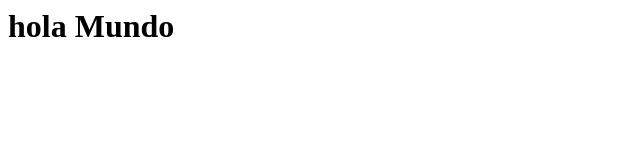
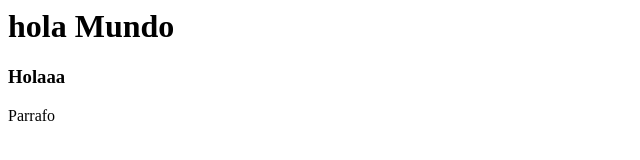
Before and after one commit to BKaaron96/CrimsonMoonProyect, a plain HTML site: page Prueba.html in a window 1280 px wide. Shown: the whole page, without its empty margins (0-640 px from the left). Drawn offline with Linux system fonts and the light colour scheme.

Commit message:
Añade h3 y parrafo

```diff
--- a/Prueba.html
+++ b/Prueba.html
@@ -2,3 +2,5 @@
 <body>
     <h1>hola Mundo</h1>
 </body>
+<h3>Holaaa</h3>
+<p>Parrafo</p>
```
